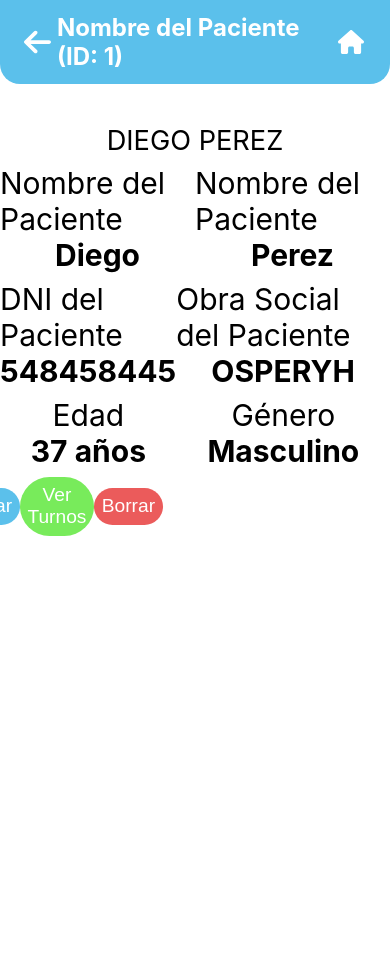
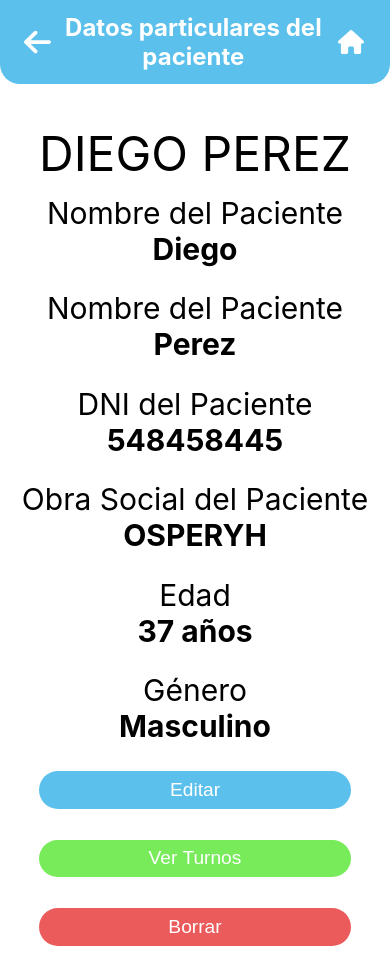
Before and after one commit to MatiDalce/gestorTurnos_React_Node, a React (Create React App) app in the folder frontend/: page /paciente/1 in a window 390 px wide. Before the commit the page ends 844 px from the top, so only its background shows below. Built offline with nearby package versions, Linux system fonts and the light colour scheme.

Commit message:
Responsive Paciente

```diff
--- a/frontend/src/assets/helpers/CurrentPage.js
+++ b/frontend/src/assets/helpers/CurrentPage.js
@@ -10,7 +10,7 @@ export const CurrentPage = ({pathname, id}) => {
             return 'Edición de Paciente'
 
         case `/paciente/${id}`:
-            return `Nombre del Paciente (ID: ${id})`
+            return `Datos particulares del paciente`
 
         case '/listado-turnos':
             return 'Listado de Turnos'
--- a/frontend/src/components/NavBar/navbar.css
+++ b/frontend/src/components/NavBar/navbar.css
@@ -54,6 +54,7 @@
     }
     .navbar-title {
         font-size: 1.5em;
+        text-align:center;
     }
     .navbar-arrow {
         width: 2em;
--- a/frontend/src/components/Title/title.css
+++ b/frontend/src/components/Title/title.css
@@ -11,7 +11,7 @@
 /* EXTRA SMALL */
 @media screen and (max-width: 576px) {
     .headerTitle {
-        font-size: 1.7em;
+        font-size: 1.2em;
     }
 }
 /* SMALL */
--- a/frontend/src/pages/Patient/Patient.jsx
+++ b/frontend/src/pages/Patient/Patient.jsx
@@ -9,8 +9,8 @@ const Patient = () => {
 
   return (
     <>
-      <Title title='DIEGO PEREZ' />
-      <div className="input-patiente-row">
+      <p className='patient-title'>DIEGO PEREZ</p>
+      <div className="input-patient-row">
         <div className="input-box">
           <p className="data-title">Nombre del Paciente</p>
           <p className="data">Diego</p>
@@ -20,7 +20,7 @@ const Patient = () => {
           <p className="data">Perez</p>
         </div>
       </div>
-      <div className="input-patiente-row">
+      <div className="input-patient-row">
         <div className="input-box">
           <p className="data-title">DNI del Paciente</p>
           <p className="data">548458445</p>
@@ -30,7 +30,7 @@ const Patient = () => {
           <p className="data">OSPERYH</p>
         </div>
       </div>
-      <div className="input-patiente-row">
+      <div className="input-patient-row">
         <div className="input-box">
           <p className="data-title">Edad</p>
           <p className="data">37 años</p>
@@ -40,14 +40,17 @@ const Patient = () => {
           <p className="data">Masculino</p>
         </div>
       </div>
-      <div className='btn-addPatient-container'>
+      <div className='btn-patient-container'>
+        <div className="btn-patient-box">
           <Button
-          path={`/editar-turno/${id}`}
+            path={`/editar-paciente/${id}`}
             title={'Editar'}
             type='button'
             width='20%'
             margin='5% 2%'
           />
+        </div>
+        <div className="btn-patient-box">
           <Button
             path={`/turnos-paciente/${id}`}
             title={'Ver Turnos'}
@@ -56,6 +59,8 @@ const Patient = () => {
             margin='5% 2%'
             bgColor='var(--green-bg)'
           />
+        </div>
+        <div className="btn-patient-box">
           <Button
             title={'Borrar'}
             type='button'
@@ -64,6 +69,7 @@ const Patient = () => {
             bgColor='var(--red-bg)'
           />
         </div>
+      </div>
     </>
   )
 }
--- a/frontend/src/pages/Patient/patient.css
+++ b/frontend/src/pages/Patient/patient.css
@@ -1,13 +1,23 @@
 
-.input-patiente-row {
+.input-patient-row {
     display: flex;
     justify-content: space-around;
-    margin: 2% 0;
+    margin: 3% 0;
 }
 
-.btn-addPatient-container {
+.patient-title {
+    text-align: center;
+    font-size: 3em;
+}
+
+.btn-patient-container {
     display: flex;
     justify-content: center;
+}
+
+.btn-patient-box {
+    width: 20%;
+    margin: 2% 3%;
 }
 
 .input-box {
@@ -29,23 +39,56 @@
 
 /* EXTRA SMALL */
 @media screen and (max-width: 576px) {
-
+    .input-patient-row {
+        flex-direction: column;
+        margin: 0;
+    }
+    .input-box {
+        flex-direction: column;
+        margin: 3% 0;
+        width: 100%;
+    }
+    .btn-patient-container {
+        flex-direction: column;
+        align-items: center;
+    }
+    .btn-patient-box {
+        width: 80%;
+        margin: 4% 0;
+    }
 }
 /* SMALL */
 @media screen and (min-width: 577px) and (max-width: 767px) {
-
+    .input-patient-row {
+        flex-direction: column;
+        margin: 0;
+    }
+    .input-box {
+        flex-direction: column;
+        margin: 3% 0;
+        width: 100%;
+    }
+    .btn-patient-box {
+        width: 26%;
+    }
 }
 /* MEDIUM */
 @media screen and (min-width: 768px) and (max-width: 991px) {
-
+    .input-patient-row {
+        margin: 9% 0;
+    }
 }
 /* LARGE */
 @media screen and (min-width: 992px) and (max-width: 1199px) {
-
+    .input-patient-row {
+        margin: 6% 0;
+    }
 }
 /* EXTRA LARGE */
 @media screen and (min-width: 1200px) and (max-width: 1399px) {
-
+    .input-patient-row {
+        margin: 6% 0;
+    }
 }
 /* EXTRA EXTRA LARGE */
 @media screen and (min-width: 1400px) {
```
Lines whose indentation alone changed are shown as unchanged.
